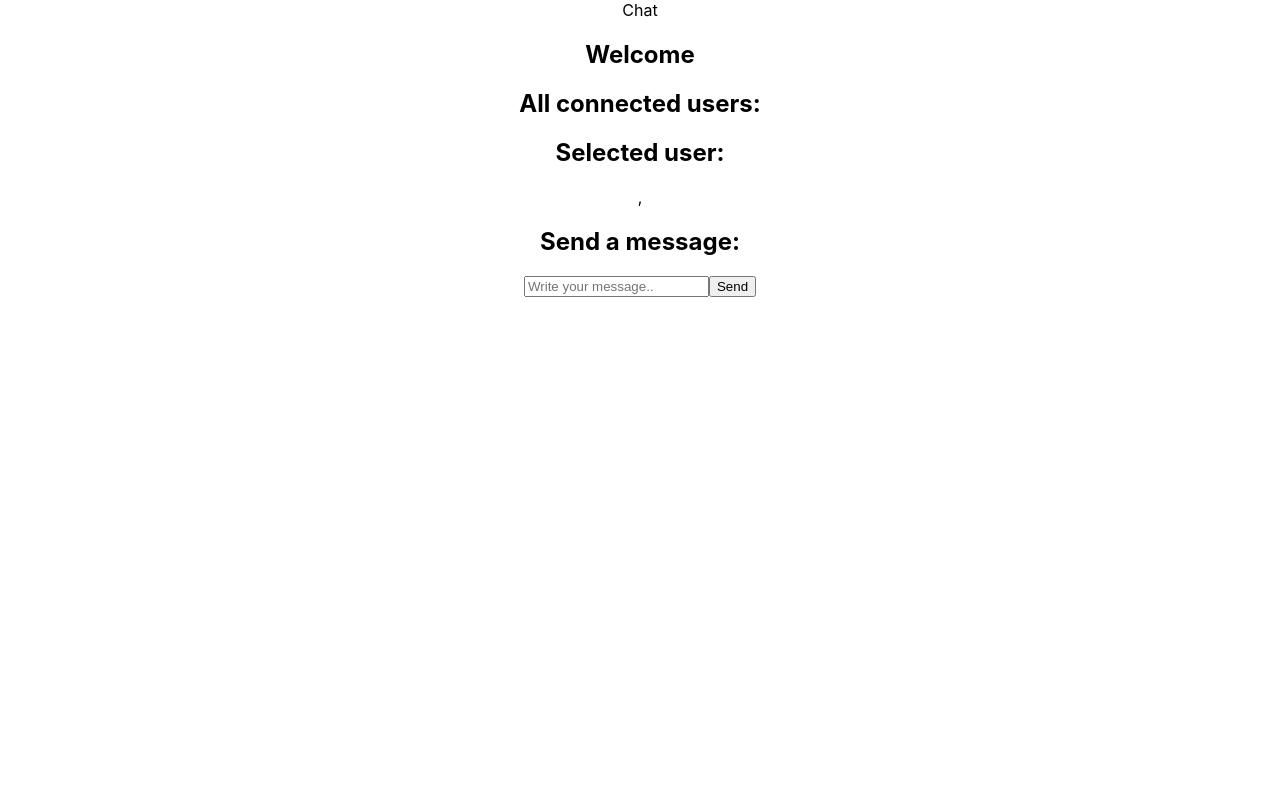
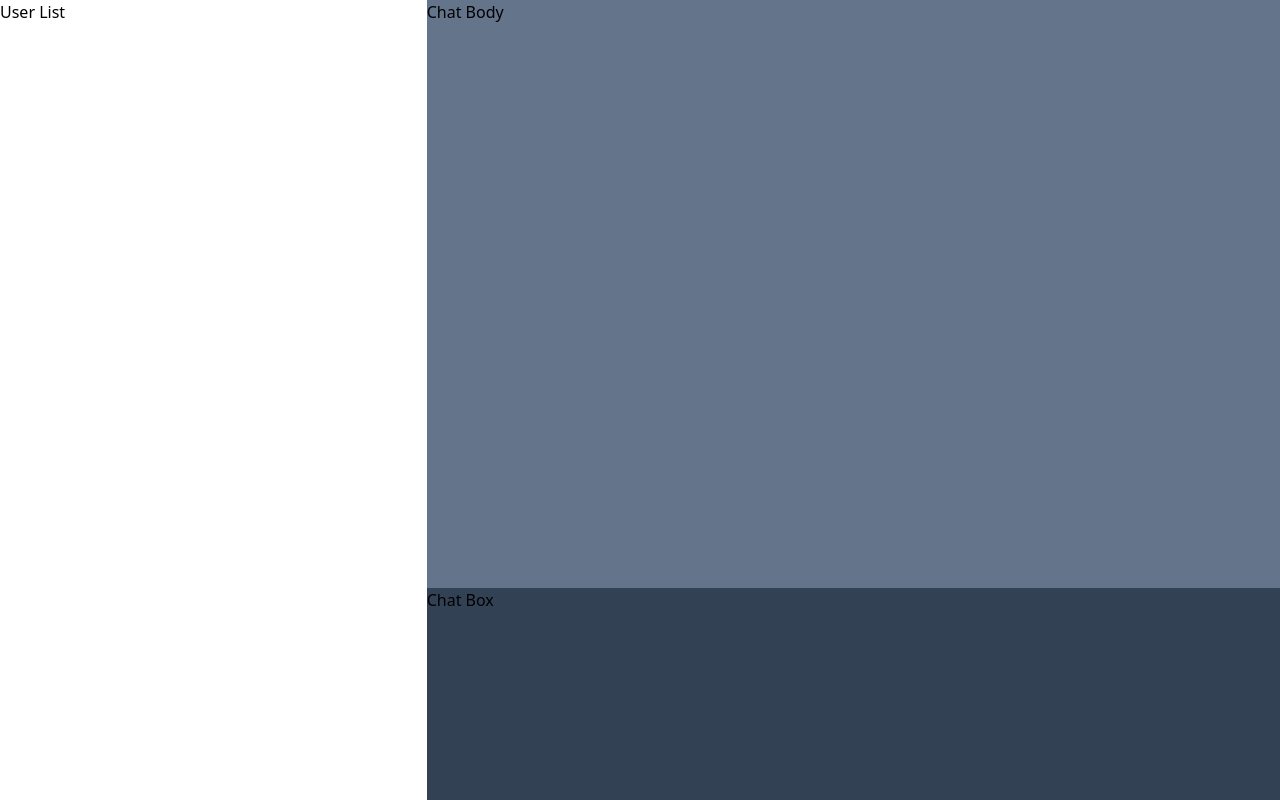
Before and after one commit to szomer/Message-App, a React app in the folder message-app/: page /home in a window 1280 px wide. Built offline with nearby package versions, Linux system fonts and the light colour scheme.

Commit message:
Set up component structure home page

```diff
--- a/message-app/src/components/App/App.js
+++ b/message-app/src/components/App/App.js
@@ -13,10 +13,6 @@ function App() {
   const [userName, setUserName] = useState("");
   const navigate = useNavigate();
 
-  // socket.onAny((event, ...args) => {
-  //   console.log(event, args);
-  // });
-
   socket.on("connect_error", (err) => {
     if (err.message === "invalid username") {
       setUsernameAlreadySelected(false);
@@ -29,7 +25,11 @@ function App() {
   });
 
   socket.on("user connected", (user) => {
-    console.log('user connected', user)
+    console.log('user connected', user);
+    setConnectedUsers((users) => ([
+      ...users,
+      user
+    ]));
   });
 
   const onUsernameSelection = (userName) => {
@@ -39,10 +39,8 @@ function App() {
     setUsernameAlreadySelected(true);
     navigate('/home');
   };
-
   return (
     <div className="App">
-      Chat
       <Routes>
         <Route exact path='/' element={<Signin submitUser={(userName) => onUsernameSelection(userName)} />} />
         <Route path='/signin' element={<Signin submitUser={(userName) => onUsernameSelection(userName)} />} />
--- a/message-app/src/components/App/App.less
+++ b/message-app/src/components/App/App.less
@@ -1,38 +1,5 @@
 .App {
-  text-align: center;
+  height: 100%;
+  margin: 0;
+  padding: 0;
 }
-
-.App-logo {
-  height: 40vmin;
-  pointer-events: none;
-}
-
-@media (prefers-reduced-motion: no-preference) {
-  .App-logo {
-    animation: App-logo-spin infinite 20s linear;
-  }
-}
-
-.App-header {
-  background-color: #282c34;
-  min-height: 100vh;
-  display: flex;
-  flex-direction: column;
-  align-items: center;
-  justify-content: center;
-  font-size: calc(10px + 2vmin);
-  color: white;
-}
-
-.App-link {
-  color: #61dafb;
-}
-
-@keyframes App-logo-spin {
-  from {
-    transform: rotate(0deg);
-  }
-  to {
-    transform: rotate(360deg);
-  }
-}
--- /dev/null
+++ b/message-app/src/components/Home/ChatBody/ChatBody.js
@@ -0,0 +1,9 @@
+function ChatBody() {
+    return (
+        <div className="ChatBody">
+            Chat Body
+        </div>
+    )
+}
+
+export default ChatBody;
--- /dev/null
+++ b/message-app/src/components/Home/ChatBox/ChatBox.js
@@ -0,0 +1,9 @@
+function ChatBox() {
+    return (
+        <div className="ChatBox">
+            Chat Box
+        </div>
+    )
+}
+
+export default ChatBox;
--- a/message-app/src/components/Home/Home.js
+++ b/message-app/src/components/Home/Home.js
@@ -1,9 +1,13 @@
 import { useEffect, useState } from "react";
+import './Home.css';
+import UserList from "./UserList/UserList";
+import ChatBody from "./ChatBody/ChatBody";
+import ChatBox from "./ChatBox/ChatBox";
 
 function Home(props) {
-
     const [message, setMessage] = useState("");
-    const [selectedUser, setSelectedUser] = useState({ userID: '', username: '', messages: [] })
+    const [selectedUser, setSelectedUser] = useState({ userID: '', username: '' })
+    const [messages, setMessages] = useState([])
 
 
     const handleSubmitMessage = (e) => {
@@ -19,8 +23,21 @@ function Home(props) {
                 content: message,
                 to: selectedUser.userID,
             });
+            setMessages((data) => [...data, {
+                content: message,
+                fromSelf: true,
+            }])
+            console.log(messages)
         }
     }
+    props.socket.on("private message", ({ content, from }) => {
+        console.log('received:', content, from);
+
+        setMessages((data) => [...data, {
+            content: content,
+            fromSelf: false,
+        }])
+    });
 
     const onSelectUser = (user) => {
         if (user.userID && user.username) {
@@ -30,26 +47,22 @@ function Home(props) {
 
     return (
         <div className="Home">
-            <h2>Welcome {props.userName}</h2>
+            <div className="grid md:grid-cols-3">
+                <div className="Home-left">
+                    <UserList />
+                </div>
+                <div className="Home-right md:col-span-2">
+                    <div className="grid">
+                        <div className="row-span-3 bg-slate-500">
+                            <ChatBody />
+                        </div>
+                        <div className="bg-slate-700">
+                            <ChatBox />
+                        </div>
+                    </div>
 
-            <h2>All connected users:</h2>
-            {props.connectedUsers.map(user =>
-                <p>USER: <a onClick={() => onSelectUser(user)}>{user.username}</a></p>
-            )}
-
-            <h2>Selected user:</h2>
-            <p>{selectedUser.userID}, {selectedUser.username}</p>
-
-            <h2>Send a message:</h2>
-            <form>
-                <input
-                    value={message}
-                    onChange={(e) => setMessage(e.target.value)}
-                    placeholder="Write your message.."
-                />
-                <button onClick={handleSubmitMessage}>Send</button>
-            </form>
-
+                </div>
+            </div>
         </div>
     )
 }
--- /dev/null
+++ b/message-app/src/components/Home/Home.less
@@ -0,0 +1,9 @@
+.Home {
+  height: 100%;
+  width: 100%;
+
+  .grid {
+    width: 100%;
+    height: 100%;
+  }
+}
--- /dev/null
+++ b/message-app/src/components/Home/UserList/UserList.js
@@ -0,0 +1,10 @@
+function UserList() {
+
+    return (
+        <div className="UserList">
+            User List
+        </div>
+    )
+}
+
+export default UserList;
--- a/message-app/src/index.less
+++ b/message-app/src/index.less
@@ -1,13 +1,14 @@
-body {
+@tailwind base;
+@tailwind components;
+@tailwind utilities;
+
+html,
+body,
+#root {
   margin: 0;
-  font-family: -apple-system, BlinkMacSystemFont, 'Segoe UI', 'Roboto', 'Oxygen',
-    'Ubuntu', 'Cantarell', 'Fira Sans', 'Droid Sans', 'Helvetica Neue',
-    sans-serif;
-  -webkit-font-smoothing: antialiased;
-  -moz-osx-font-smoothing: grayscale;
+  padding: 0;
+  height: 100%;
+  width: 100%;
+  min-height: 100vh;
+  min-width: 100vw;
 }
-
-code {
-  font-family: source-code-pro, Menlo, Monaco, Consolas, 'Courier New',
-    monospace;
-}
--- a/server/index.js
+++ b/server/index.js
@@ -77,6 +77,7 @@ io.on('connection', (socket) => {
     // Disconnect user
     socket.on('disconnect', () => {
         console.log('🔥: A user disconnected');
+
     });
 });
 
```
Also changed, not shown: message-app/src/components/App/App.css, message-app/src/components/Home/Home.css (added), message-app/src/index.css.
